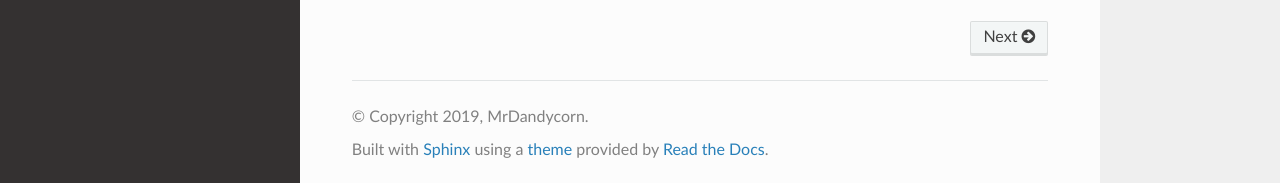
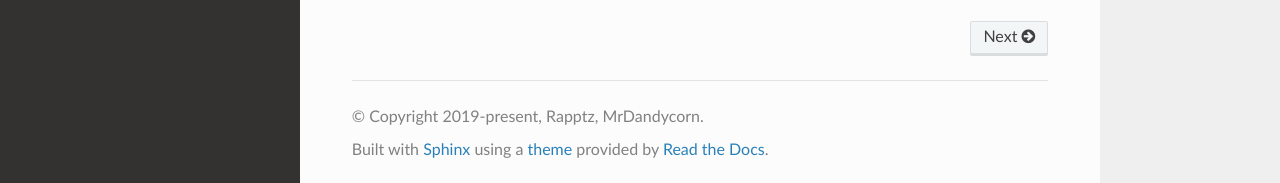
Before and after one commit to MrDandycorn/vk-botting, a Sphinx documentation site: the page built from docs/index.rst, in a window 1280 px wide and 900 px high, scrolled down 586 px. Shown: the part 714-897 px from the top of the window. Built offline with Sphinx 7.4.7 and the Read the Docs theme 2.0.0, drawn with Linux system fonts in a browser that asks for light colours.

Commit message:
Обновил copyright

```diff
--- a/docs/conf.py
+++ b/docs/conf.py
@@ -23,7 +23,7 @@ sys.path.append(os.path.abspath('extensions'))
 # -- Project information -----------------------------------------------------
 
 project = 'vk-botting'
-copyright = '2019, MrDandycorn'
+copyright = '2019-present, Rapptz, MrDandycorn'
 author = 'MrDandycorn'
 
 version = ''
```
